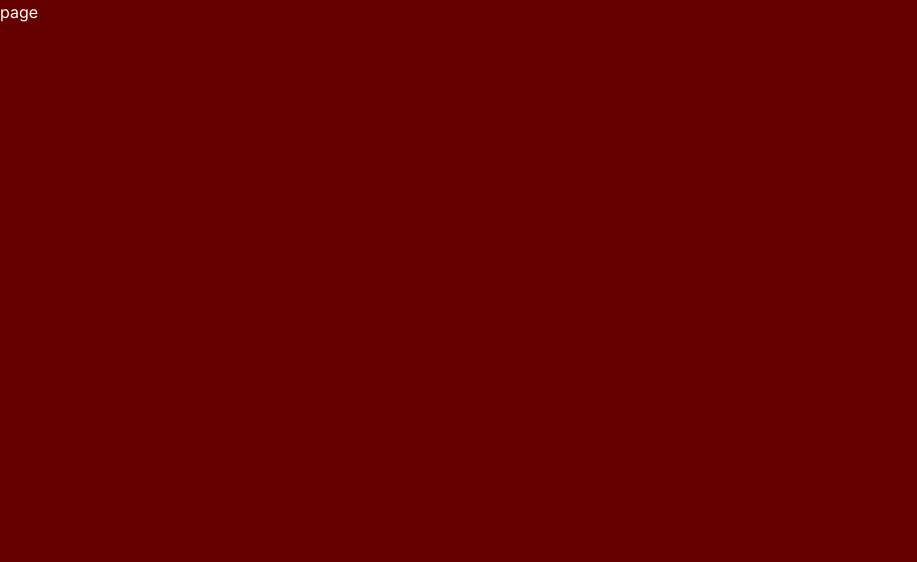
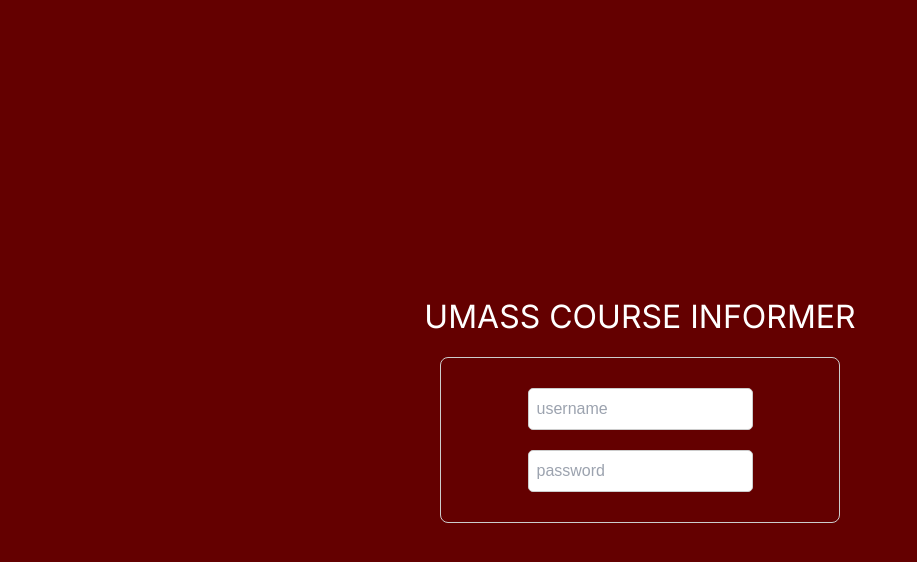
Before and after one commit to Reckless-Push/course_informer, a Next.js app in the folder my-app/: page /login in a window 1280 px wide. Shown: the top 562 px of the page, without its empty margins (0-917 px from the left). Built offline with nearby package versions, Linux system fonts and the light colour scheme.

Commit message:
Update Login page and styling

```diff
--- /dev/null
+++ b/my-app/src/app/login/login.css
@@ -0,0 +1,35 @@
+/* login.css */
+
+.container {
+    display: flex;
+    flex-direction: column;
+    justify-content: center;
+    align-items: center;
+    height: 100vh;
+  }
+
+  form {
+    display: flex;
+    flex-direction: column;
+    align-items: center;
+    gap: 20px;
+    width: 400px; /* Adjust the width of the form */
+    padding: 30px;
+    border: 1px solid #ccc;
+    border-radius: 8px;
+    background-color: rgb(100, 0, 0);
+  }
+
+  h1 {
+    text-align: center;
+    padding: 1rem;
+    font-size: 2rem;
+  }
+
+  .input-field {
+    width: 100%;
+    padding: 10px;
+    border-radius: 5px;
+    border: 1px solid #ccc;
+    font-size: 16px; /* Adjust the font size */
+  }
--- a/my-app/src/app/login/page.tsx
+++ b/my-app/src/app/login/page.tsx
@@ -1,10 +1,31 @@
-"use client"
-import React from 'react'
+"use client";
+import React, { useState } from 'react';
+import './login.css';
+import InputField from '../components/InputField';
 
-const page = () => {
+const LoginPage = () => {
+  const [username, setUsername] = useState('');
+  const [password, setPassword] = useState('');
+
   return (
-    <div>page</div>
-  )
-}
+    <div className="container"> {/* Apply the container class */}
+      <h1>UMASS COURSE INFORMER</h1>
+      <form>
+        <InputField
+          type="text"
+          placeholder="username"
+          value={username}
+          onChange={(e) => setUsername(e.target.value)}
+        />
+        <InputField
+          type="password"
+          placeholder="password"
+          value={password}
+          onChange={(e) => setPassword(e.target.value)}
+        />
+      </form>
+    </div>
+  );
+};
 
-export default page;
+export default LoginPage;
```
